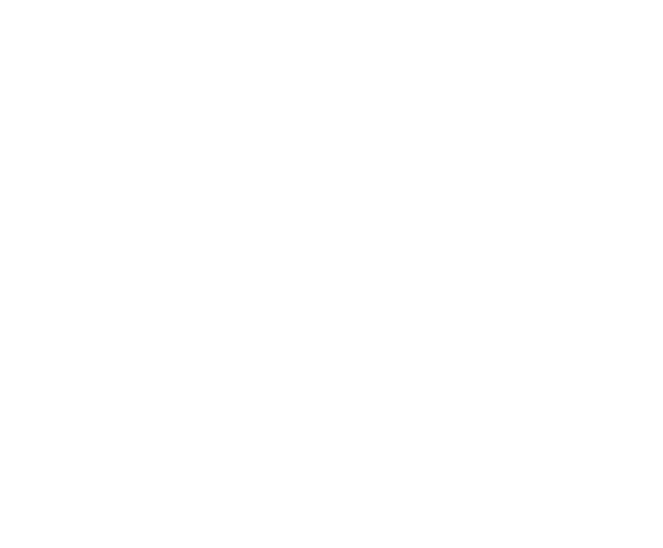
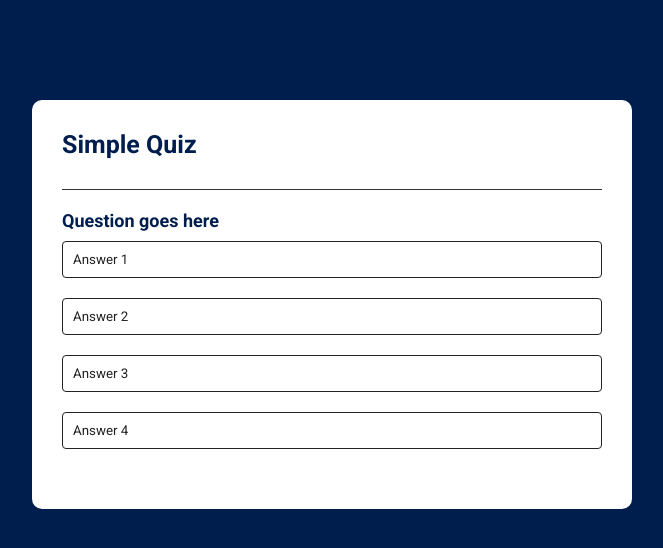
Before and after one commit to rachbry/Quiz-app-js, a plain HTML site: page index.html in a window 1280 px wide. Shown: the whole page, without its empty margins (308-971 px from the left). Drawn offline with Linux system fonts and the light colour scheme.

Commit message:
Added html and css for page

```diff
--- a/assets/css/styles.css
+++ b/assets/css/styles.css
@@ -0,0 +1,71 @@
+@import url('https://fonts.googleapis.com/css2?family=Roboto:wght@400;700&display=swap');
+
+* {
+    margin: 0;
+    padding: 0;
+    font-family: 'Roboto', sans-serif;
+    box-sizing: border-box;
+}
+
+body {
+    background-color: #001e4d;
+}
+
+.app {
+    background-color: white;
+    width: 90%;
+    max-width: 600px;
+    margin: 100px auto 0;
+    border-radius: 10px;
+    padding: 30px;
+}
+
+.app h1 {
+    font-size: 25px;
+    color: #001e4d;
+    font-weight: 600;
+    border-bottom: 1px solid #333;
+    padding-bottom: 30px;
+}
+
+.quiz {
+    padding: 20px 0;
+}
+
+.quiz h2 {
+    font-size: 18px;
+    color: #001e4d;
+    font-weight: 600;
+}
+
+.btn {
+    background-color: white;
+    color: #222;
+    font-weight: 500;
+    width: 100%;
+    border: 1px solid #222;
+    padding: 10px;
+    margin: 10px 0;
+    text-align: left;
+    border-radius: 4px;
+    cursor: pointer;
+    transition: all 0.3s;
+}
+
+.btn:hover {
+    background-color: #222;
+    color: #fff;
+}
+
+#next-btn {
+    background-color: #001e4d;
+    color: #fff;
+    font-weight: 500;
+    width: 150px;
+    border: 0;
+    padding: 10px;
+    margin: 20px auto 0;
+    border-radius: 4px;
+    cursor: pointer;
+    display: none;
+}
--- a/index.html
+++ b/index.html
@@ -3,9 +3,23 @@
 <head>
     <meta charset="UTF-8">
     <meta name="viewport" content="width=device-width, initial-scale=1.0">
-    <title>Document</title>
+    <title>Quiz App</title>
+    <link rel="stylesheet" href="assets/css/styles.css">
 </head>
 <body>
+    <div class="app">
+        <h1>Simple Quiz</h1>
+        <div class="quiz">
+            <h2 id="question">Question goes here</h2>
+            <div id="answer-buttons">
+                <button class="btn">Answer 1</button>
+                <button class="btn">Answer 2</button>
+                <button class="btn">Answer 3</button>
+                <button class="btn">Answer 4</button>
+            </div>
+            <button id="next-btn">Next</button>
+        </div>
+    </div>
 
 </body>
 </html>
```
